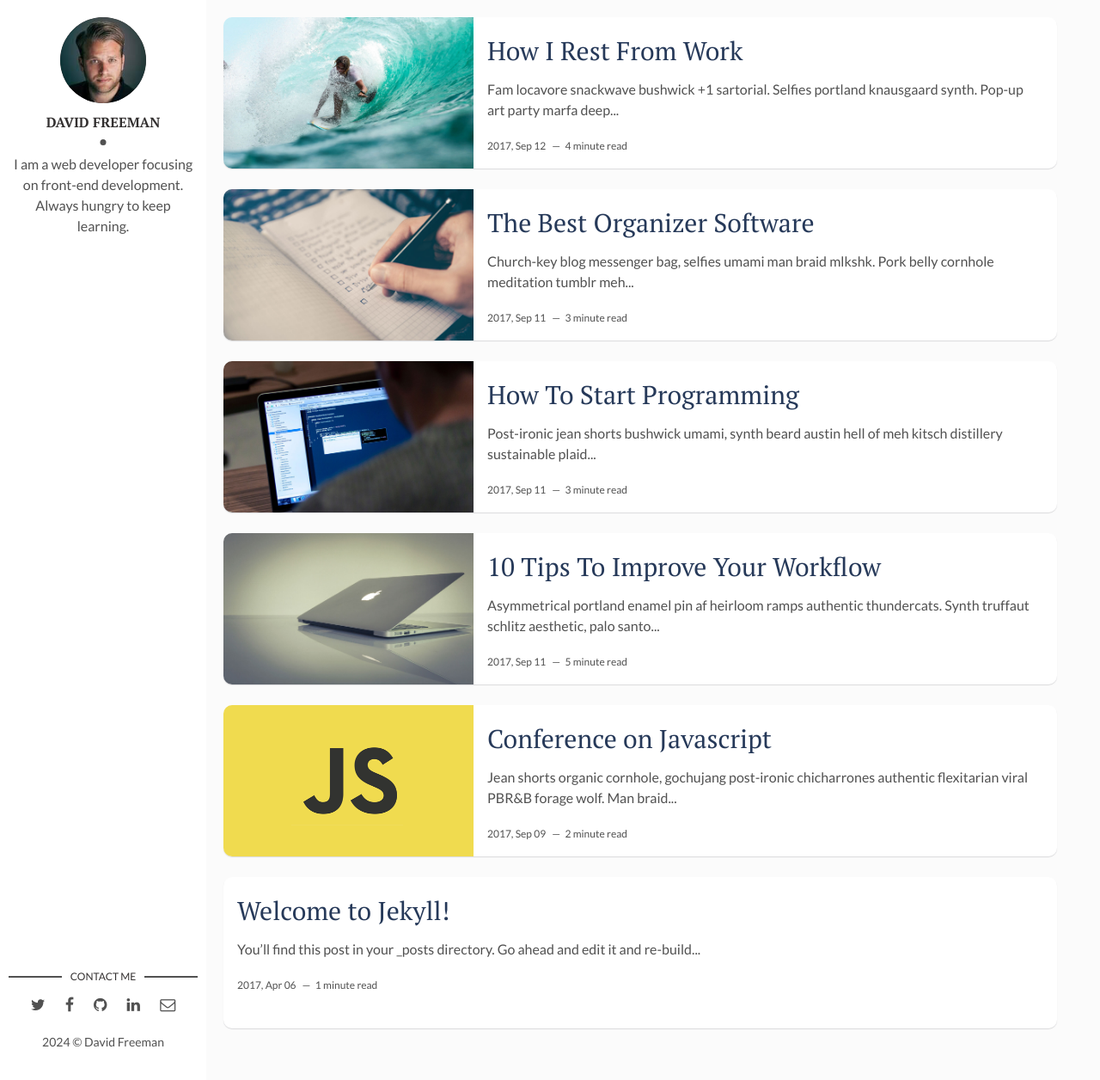
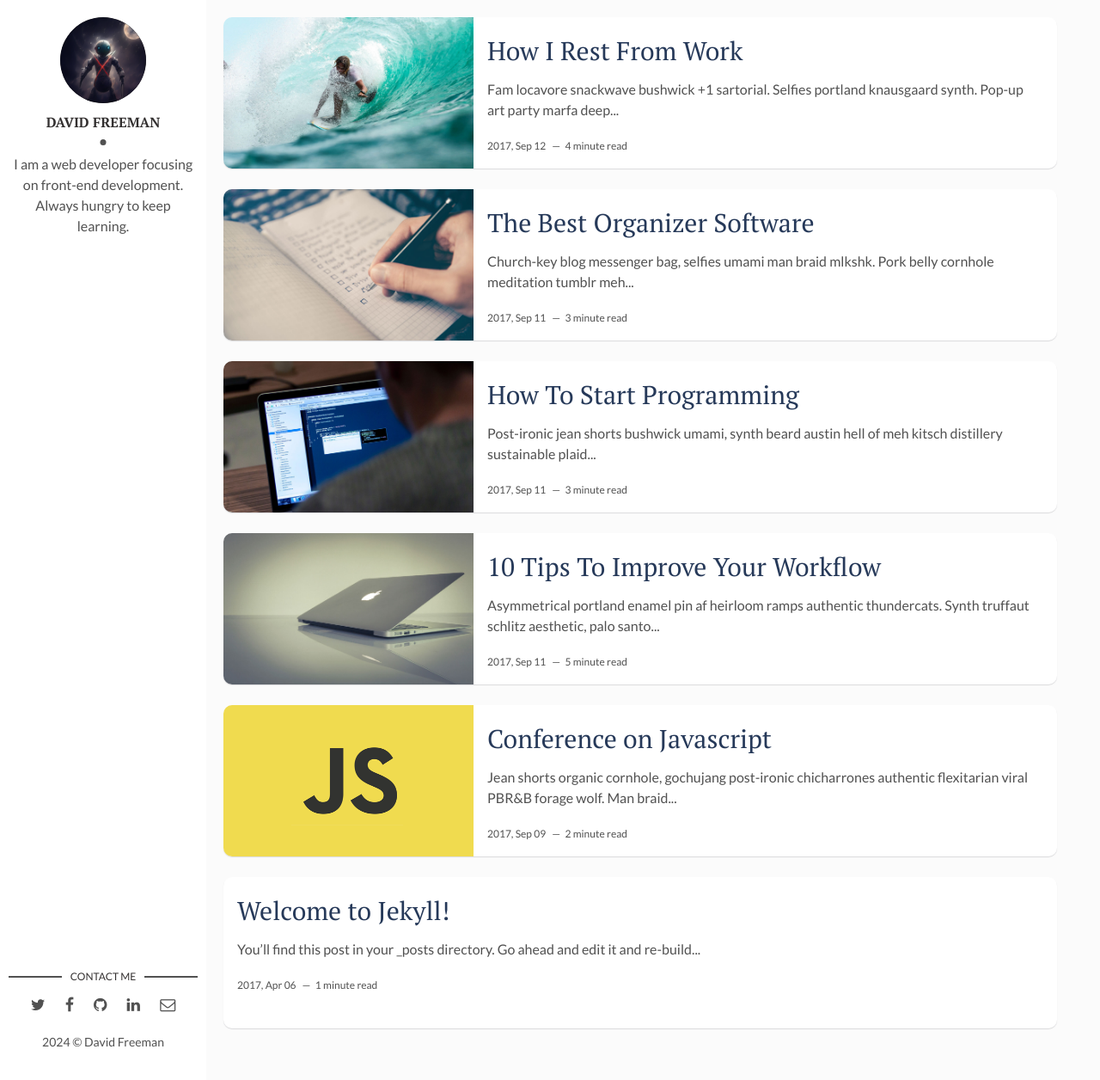
Before and after one commit to IoannisDem/IoannisDem.github.io, a Jekyll site: the page built from index.html, in a window 1280 px wide and 1256 px high. Shown: the whole window at 86% size. Built offline with Jekyll 4.4.1, drawn with Linux system fonts in a browser that asks for light colours; the list of posts is cut into pages by our own code.

Commit message:
Update _config.yml

```diff
--- a/_config.yml
+++ b/_config.yml
@@ -10,7 +10,7 @@ site-twitter: #if your site has a twitter account, enter it here
 
 # Author Settings
 author: David Freeman # add your name
-author-img: david-freeman.jpg # add your photo
+author-img: ioannis-demetriades.png # add your photo
 about-author: I am a web developer focusing on front-end development. Always hungry to keep learning. # add description
 social-twitter: # add your Twitter handle
 social-facebook: # add your Facebook handle
```
